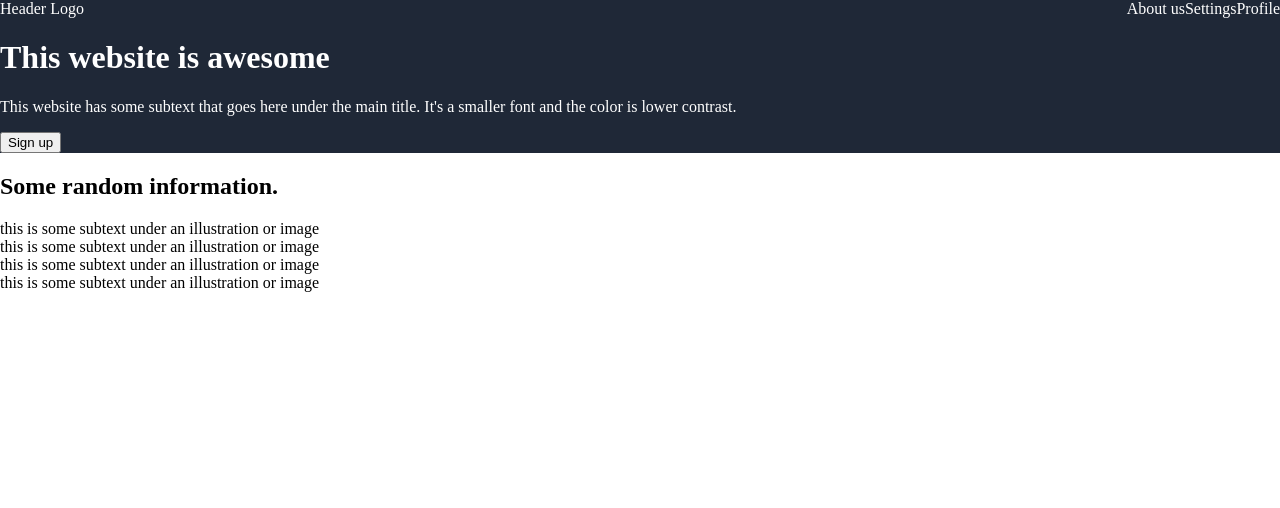
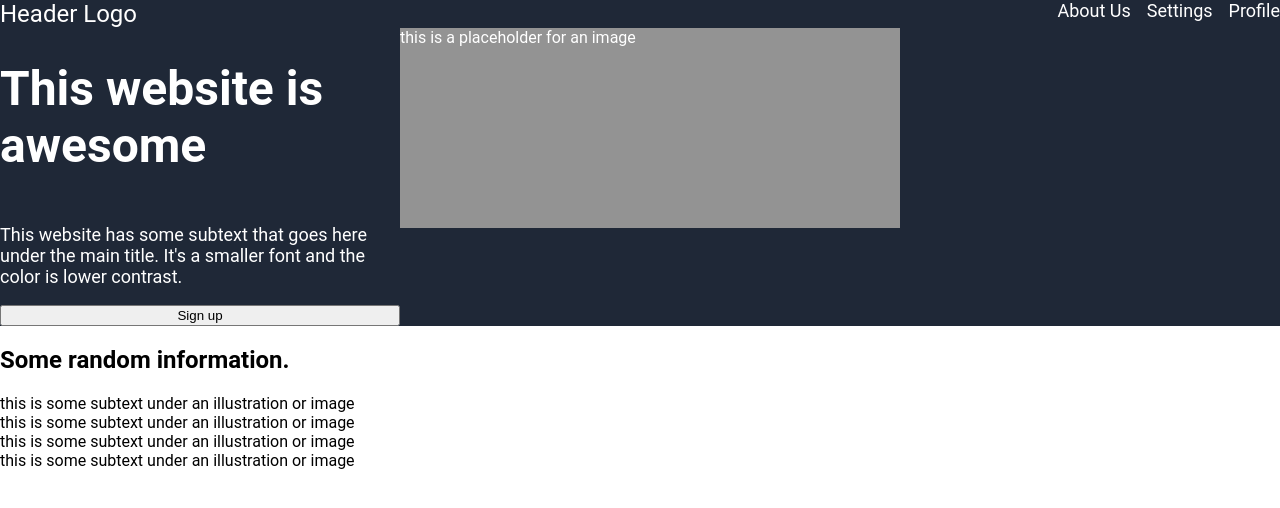
Before and after one commit to joaquinauc/landing-page-demo, a plain HTML site: page index.html in a window 1280 px wide. Drawn offline with Linux system fonts and the light colour scheme.

Commit message:
Add style and flex layout to hero and header

```diff
--- a/index.html
+++ b/index.html
@@ -13,7 +13,7 @@
             </div>
             <div class="header-links">
                 <ul>
-                    <li>About us</li>
+                    <li>About Us</li>
                     <li>Settings</li>
                     <li>Profile</li>
                 </ul>
@@ -21,12 +21,12 @@
         </div>
 
         <div class="hero-container">
-            <div class="content">
+            <div class="hero-content">
                 <h1>This website is awesome</h1>
                 <p>This website has some subtext that goes here under the main title. It's a smaller font and the color is lower contrast.</p>
                 <button>Sign up</button>
             </div>
-            <div class="image"></div>
+            <div class="image">this is a placeholder for an image</div>
         </div>
 
         <div class="info-container">
--- a/styles.css
+++ b/styles.css
@@ -1,6 +1,7 @@
 body {
     margin: 0;
     padding: 0;
+    font-family: 'Roboto', 'sans-serif';
     display: flex;
     flex-direction: column;
 }
@@ -15,10 +16,39 @@ body {
     justify-content: space-between;
 }
 
+.header-logo {
+    font-size: 24px;
+}
+
+.header-links, p {
+    font-size: 18px;
+}
 
 .header-links ul {
     display: flex;
     margin: 0;
     padding: 0;
     list-style-type: none;
+    gap: 16px;
 }
+
+h1 {
+    font-size: 48px;
+}
+
+.hero-container {
+    display: flex;
+}
+
+.image {
+    height: 200px;
+    width: 500px;
+    background-color: #939393;
+}
+
+.hero-content {
+    display: flex;
+    flex-direction: column;
+    flex-basis: 400px;
+    flex-wrap: wrap;
+}
```
